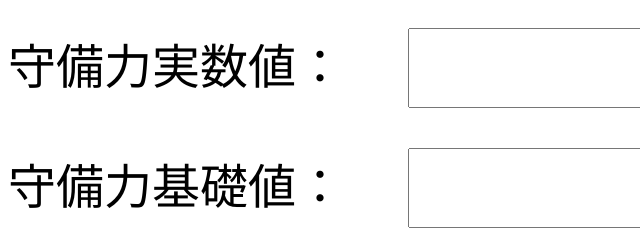
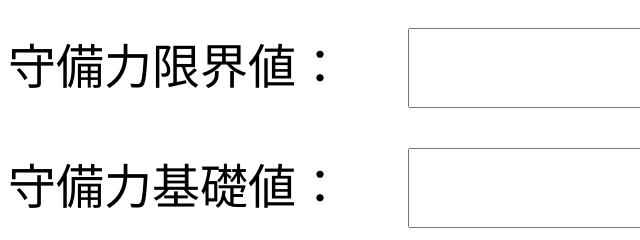
Before and after one commit to ikekeko/DQM3cl, a plain HTML site: page index.html in a window 1280 px wide. Shown: the top 240 px of the page, 0-640 px from the left. Drawn offline with Linux system fonts and the light colour scheme.

Commit message:
Update index.html

```diff
--- a/index.html
+++ b/index.html
@@ -32,7 +32,7 @@
     </style>
     <form class="size_form">
         <dl>
-            <dt><font size="7">守備力実数値：</font></dt>
+            <dt><font size="7">守備力限界値：</font></dt>
             <dd><input type="number" class="box" name="syubi"></dd>
             <dt><font size="7">守備力基礎値：</font></dt>
             <dd><input type="number" class="box" name="kiso"></dd>
```
